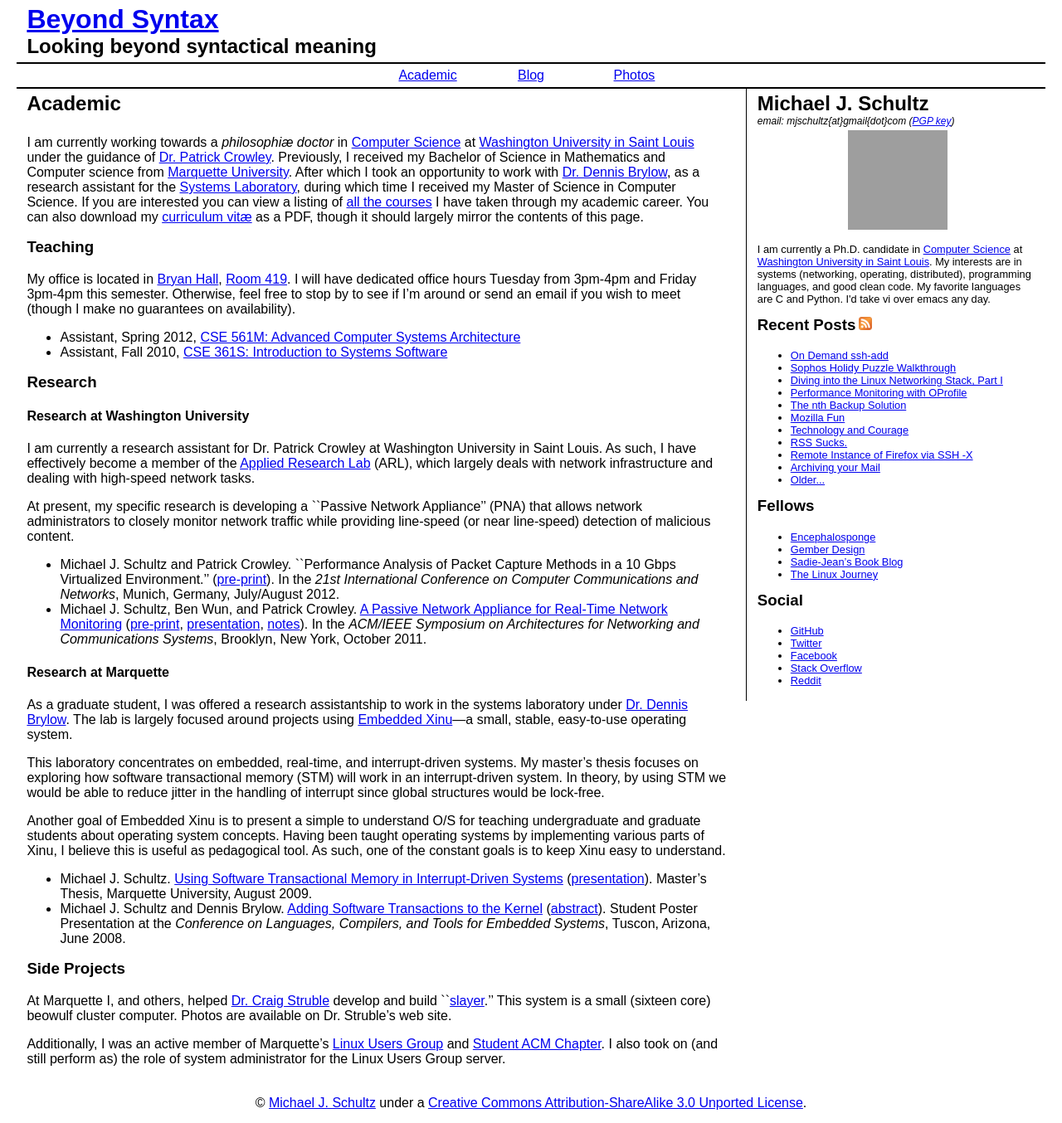
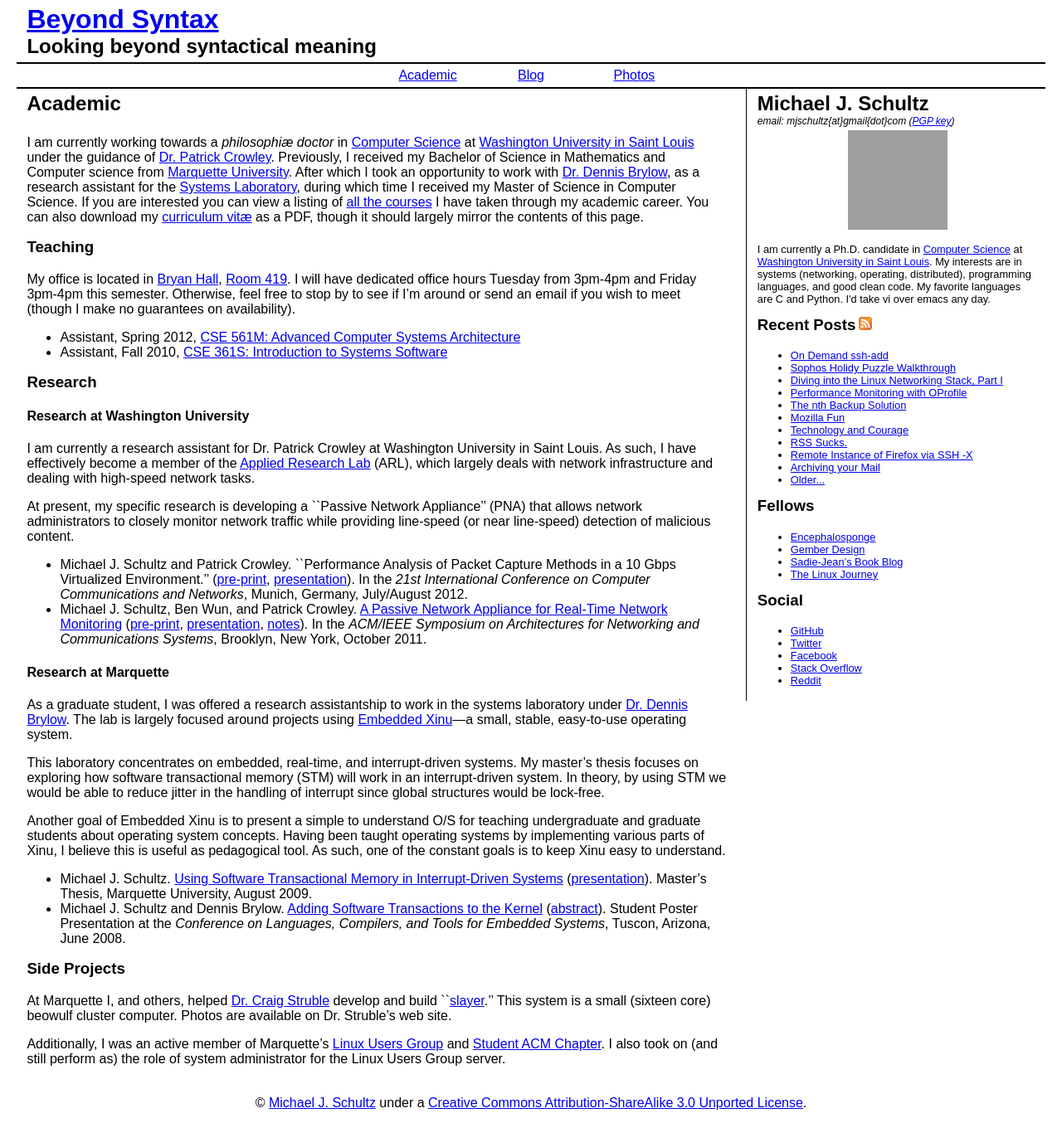
Before and after one commit to mjschultz/mjschultz.github.com, a Jekyll site: the page built from academic/index.markdown, in a window 1280 px wide. Shown: the whole page at 83% size. Built offline with Jekyll 4.4.1, drawn with Linux system fonts in a browser that asks for light colours; Markdown is read by kramdown in place of the engine named in the settings; grey boxes are pictures that could not be loaded.

Commit message:
Added presentation to academic site

```diff
--- a/academic/index.markdown
+++ b/academic/index.markdown
@@ -52,9 +52,10 @@ of malicious content.
 
 * Michael J. Schultz and Patrick Crowley. ``Performance Analysis of Packet
   Capture Methods in a 10 Gbps Virtualized Environment.''
-  ([pre-print](static/icccn2012-kvm.pdf)).  In the *21st International
-  Conference on Computer Communications and Networks*, Munich, Germany,
-  July/August 2012.
+  ([pre-print](static/icccn2012-kvm.pdf),
+   [presentation](static/icccn2012-kvm_present.pdf)).  In the *21st
+  International Conference on Computer Communications and Networks*,
+  Munich, Germany, July/August 2012.
 * Michael J. Schultz, Ben Wun, and Patrick Crowley. [A Passive Network
   Appliance for Real-Time Network
   Monitoring](http://dx.doi.org/10.1109/ANCS.2011.46)
```
Also changed, not shown: 1 other file.
